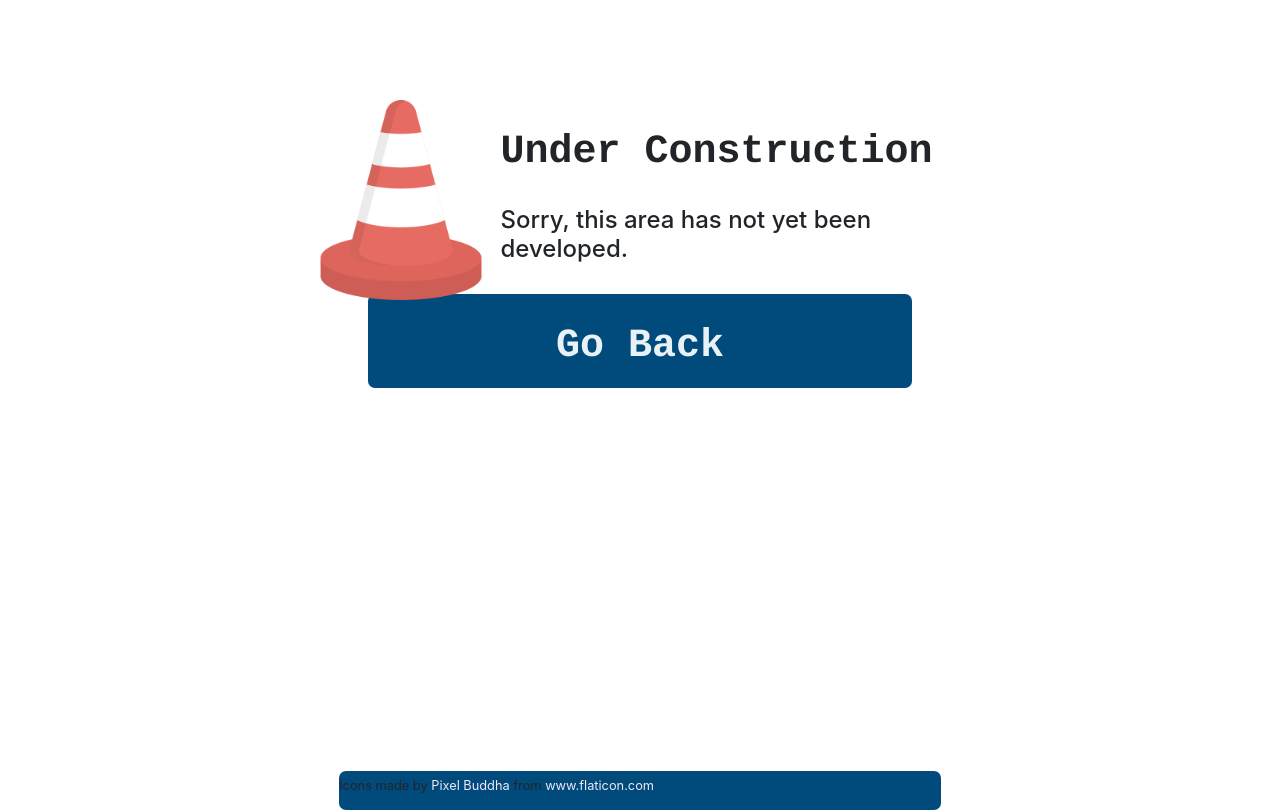
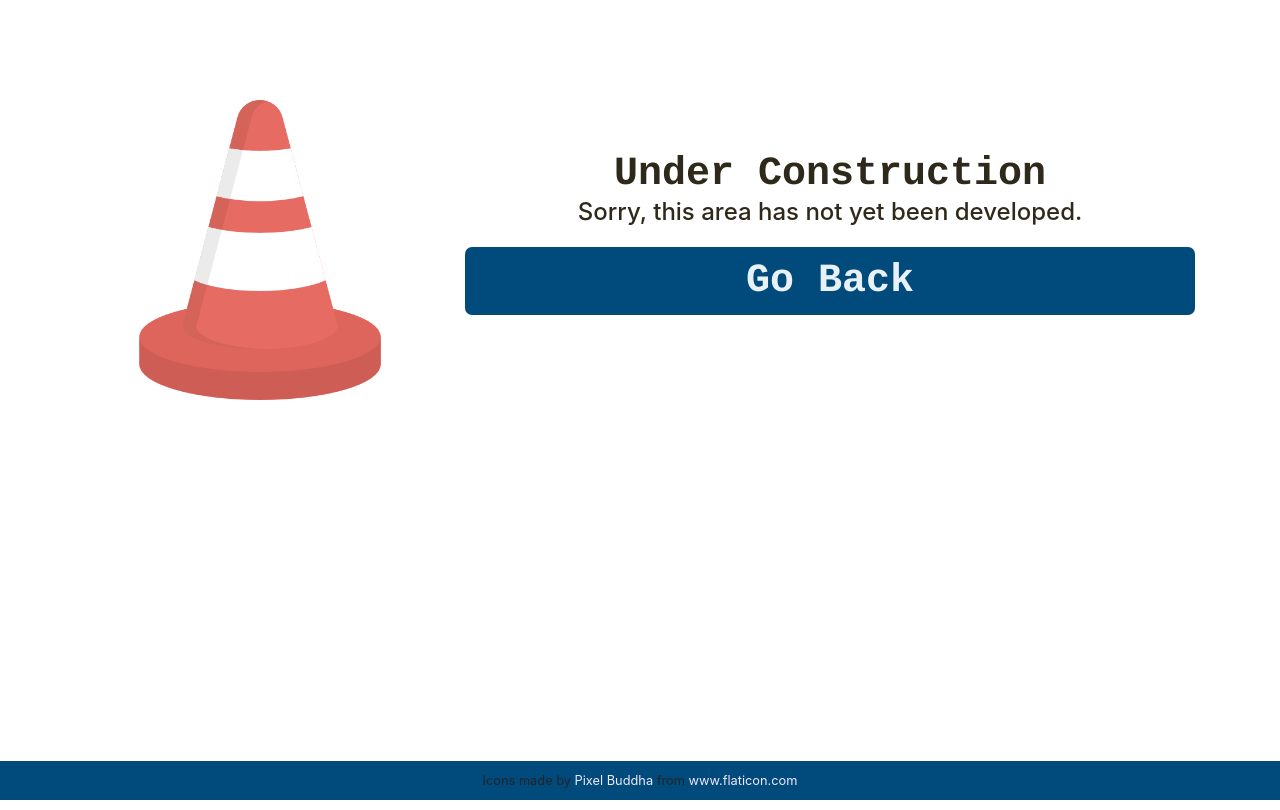
Before and after one commit to jordankbartos/jordankbartos.github.io, a plain HTML site: page hobbies.html in a window 1280 px wide. Drawn offline with nearby package versions, Linux system fonts and the light colour scheme.

Commit message:
finished cleaning up error pages

```diff
--- a/hobbies.html
+++ b/hobbies.html
@@ -11,13 +11,19 @@
   <title>Jordan Bartos</title>
 </head>
 <body>
-  <div class="warning">
+  <div class="warning container">
+    <div class="row">
+      <div class="img-container col-md-4">
         <img alt="Construction Cone" src="images/cone.png" class="construction-cone" />
+      </div>
+      <div class="warning-text col-md-8">
         <h1>
           Under Construction
         </h1>
         <h4>Sorry, this area has not yet been developed.</h4>
         <a class="go-back" href="index.html"><h1>Go Back</h1></a>
       </div>
+    </div>
+  </div>
   <div class="attribution">Icons made by <a href="https://www.flaticon.com/authors/pixel-buddha" title="Pixel Buddha">Pixel Buddha</a> from <a href="https://www.flaticon.com/"             title="Flaticon">www.flaticon.com</a></div>
 </body></html>
--- a/styles/projects_hobbies_styles.css
+++ b/styles/projects_hobbies_styles.css
@@ -13,6 +13,7 @@
 body {
   font-family: 'Manjari', sans-serif;
   background-color: var(--quaternary-color);
+  color: var(--text-color);
   text-align: center;
   padding-top: 100px;
   color: var(--very-dark-cyan);
@@ -33,25 +34,36 @@ a h1 {
 }
 
 .warning {
-  width: 50%;
-  min-width: 679px;
-  margin: 0 auto;
-  height: 200px;
+  color: var(--text-color);
   font-size: 2rem;
+  text-align: center;
 }
 
 .warning h1 {
-  padding-top: 28px;
   font-family: 'Cousine', monospace;
+  padding-bottom: 0px;
+  margin: 0;
 }
 
-.warning h4 {
-  margin-top: 30px;
+@media (min-width: 992px) {
+  .warning-text {
+    padding-top: 50px;
+  }
+}
+
+.img-container {
 }
 
 .construction-cone {
+  width: 100%;
   height: 100%;
-  float: left;
+  min-width: 150px;
+  min-height: 150px;
+  max-width: 300px;
+  max-height: 300px;
+}
+
+.warning-text {
 }
 
 .go-back {
@@ -63,11 +75,10 @@ a h1 {
 	display: block;
 	cursor:pointer;
 	font-size: 1.5rem;
-	padding: 0px 54px 10px;
-  width: 80%;
+	padding: 10px 54px 10px;
 	text-decoration: none;
   text-align: center;
-  margin: 30px auto 30px auto;
+  margin: 20px auto 20px auto;
 }
 
 .go-back:hover {
@@ -83,14 +94,12 @@ a h1 {
 
 .attribution {
   background-color: var(--primary-color);
+  text-align: center;
   font-size: .8rem;
   position: absolute;
-  left: 26.5%;
-  width: 47%;
-  bottom: -10px;
-  padding-top: 5px;
-  padding-bottom: 15px;
-  border-radius: 7px;
+  width: 100%;
+  bottom: 0;
+  padding: 10px 0px;
 }
 
 .attribution a {
```
Also changed, not shown: projects.html (+7 -1 lines). Lines whose indentation alone changed are shown as unchanged.
